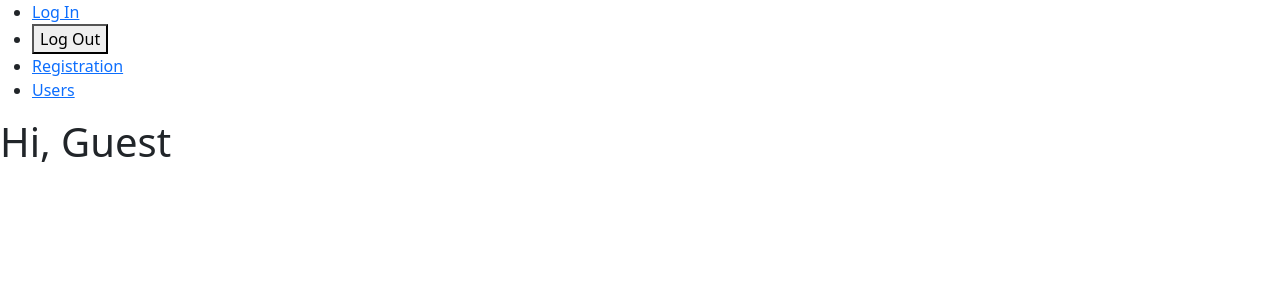
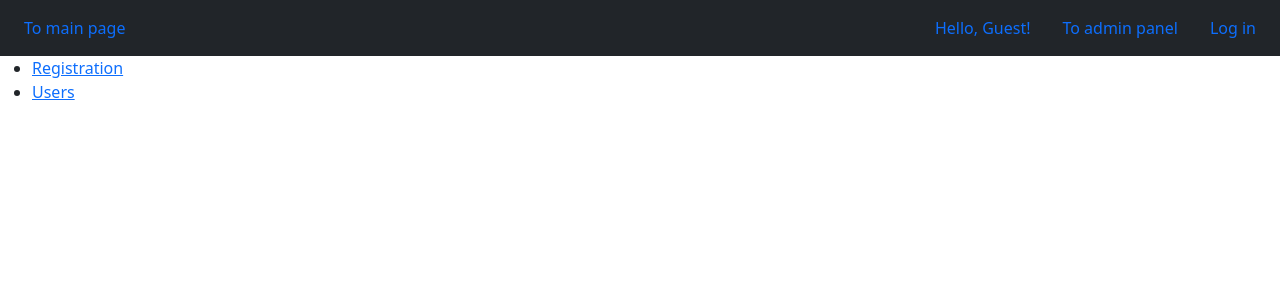
Before and after one commit to Georgii1512/workout_project, a Django app: page / in a window 1280 px wide. Shown: the top 300 px of the page. Run offline with Django 5.2, Linux system fonts and the light colour scheme; some libraries are stand-ins or nearby versions.

Commit message:
Fixed bug with registration. Added navbar

```diff
--- a/templates/base.html
+++ b/templates/base.html
@@ -13,6 +13,24 @@
 </head>
 <body>
 
+	<div class="container-fluid p-2 bg-dark">
+    <nav class="nav">
+        <a class="nav-link active" href="{% url 'index' %}">To main page</a>
+        {#  Next elements should be added after element with a ms-auto class.  #}
+        <a class="nav-link active ms-auto">Hello, {{ user.username|default:"Guest" }}!</a>
+        <a class="nav-link active" href="{% url 'admin:index' %}">To admin panel</a>
+        {% if user.is_authenticated %}
+        	<form method="post" action="{% url 'logout' %}">
+                {% csrf_token %}
+                <button class='form-control btn btn-outline-primary' type="submit">Log out</button>
+            </form>
+        {% else %}
+        	<a class="nav-link active" href="{% url 'login' %}">Log in</a>
+        {% endif %}
+    </nav>
+</div>
+
+
 {% block content %}
 
 {% endblock %}
--- a/templates/index.html
+++ b/templates/index.html
@@ -10,15 +10,7 @@
 
 {% block content %}
     <ul>
-        <li>
-            <a href="{% url 'login' %}">Log In</a>
-        </li>
-        <li>
-            <form method="post" action="{% url 'logout' %}">
-                {% csrf_token %}
-                <button>Log Out</button>
-            </form>
-        </li>
+
         <li>
             <a href="{% url 'users:user_register' %}">Registration</a>
         </li>
@@ -26,8 +18,6 @@
             <a href="{% url 'users:users_list' %}">Users</a>
         </li>
     </ul>
-
-    <h1>Hi, {{ user.username|default:"Guest" }}</h1>
 
 {% endblock %}
 
```
Also changed, not shown: users/forms.py (+7 -7 lines).
